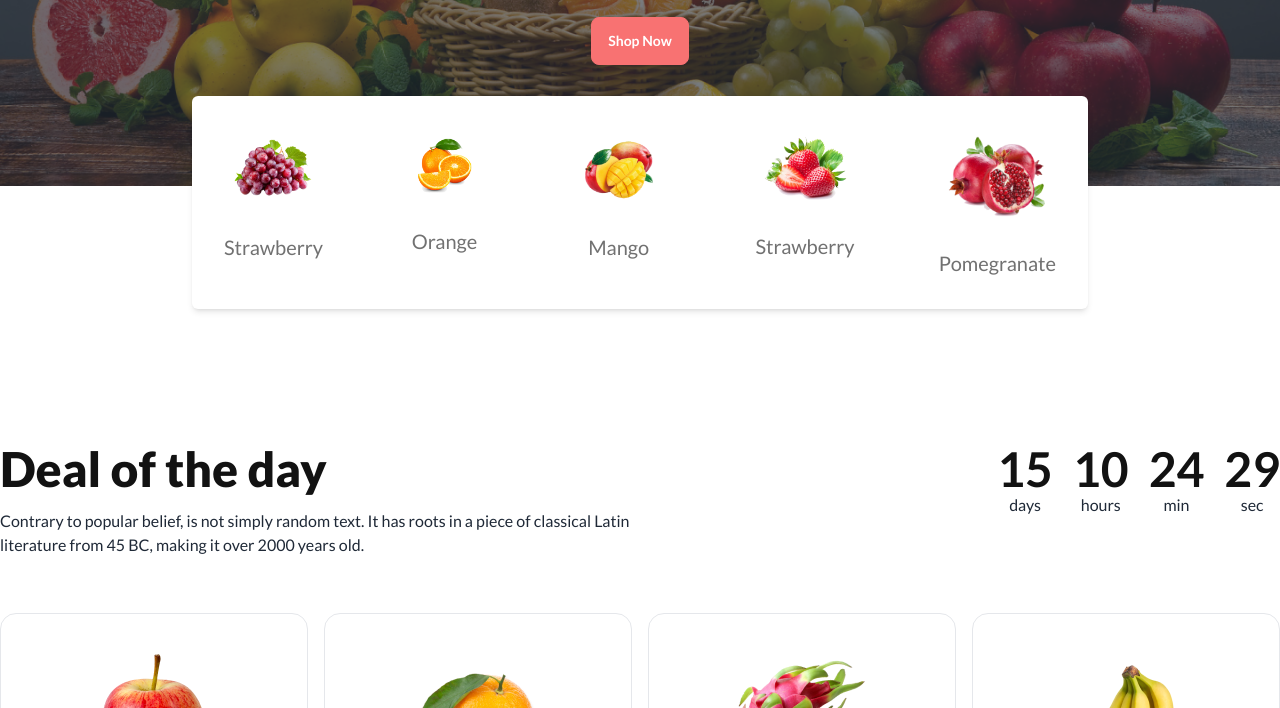
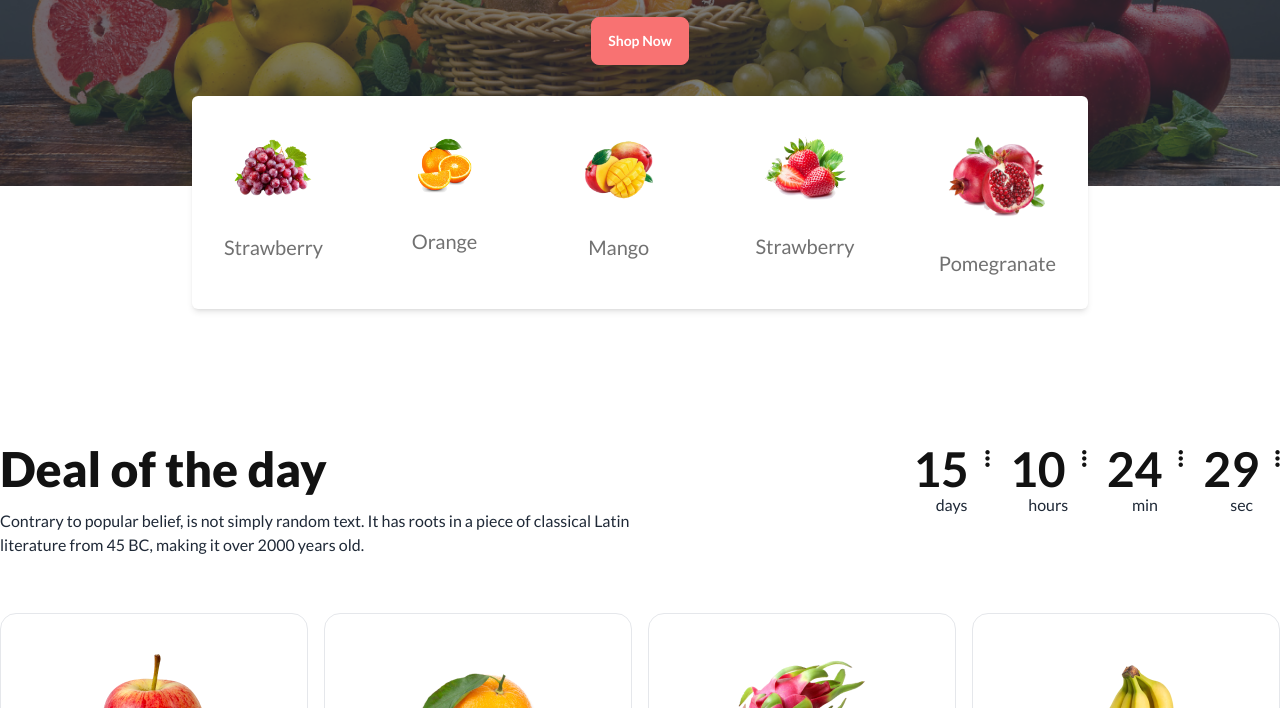
Before and after one commit to sadid56/fruit-burst-assignment, a plain HTML site: page index.html in a window 1280 px wide. Shown: the part 392-1100 px from the top of the page. Drawn offline with nearby package versions, Linux system fonts and the light colour scheme; files whose address does not match are found by name.

Commit message:
update a coundown

```diff
--- a/index.html
+++ b/index.html
@@ -220,26 +220,27 @@
                 <div class="flex-1 ">
                   <div class="grid grid-flow-col gap-5 text-center auto-cols-max justify-center lg:justify-end">
                     <div class="flex flex-col">
+
                       <span class="countdown font-mono text-5xl font-bold text-[#121212]">
-                        <span style="--value:15;"></span>
+                        <span style="--value:15;"></span><i class="fa-solid fa-ellipsis-vertical pl-4 text-xl h-full"></i>
                       </span>
                       days
                     </div>
                     <div class="flex flex-col">
                       <span class="countdown font-mono text-5xl font-bold text-[#121212]">
-                        <span style="--value:10;"></span>
+                        <span style="--value:10;"></span><i class="fa-solid fa-ellipsis-vertical pl-4 text-xl h-full"></i>
                       </span>
                       hours
                     </div>
                     <div class="flex flex-col">
                       <span class="countdown font-mono text-5xl font-bold text-[#121212]">
-                        <span style="--value:24;"></span>
+                        <span style="--value:24;"></span><i class="fa-solid fa-ellipsis-vertical pl-4 text-xl h-full"></i>
                       </span>
                       min
                     </div>
                     <div class="flex flex-col">
                       <span class="countdown font-mono text-5xl font-bold text-[#121212]">
-                        <span style="--value:29;"></span>
+                        <span style="--value:29;"></span><i class="fa-solid fa-ellipsis-vertical pl-4 text-xl h-full"></i>
                       </span>
                       sec
                     </div>
```
